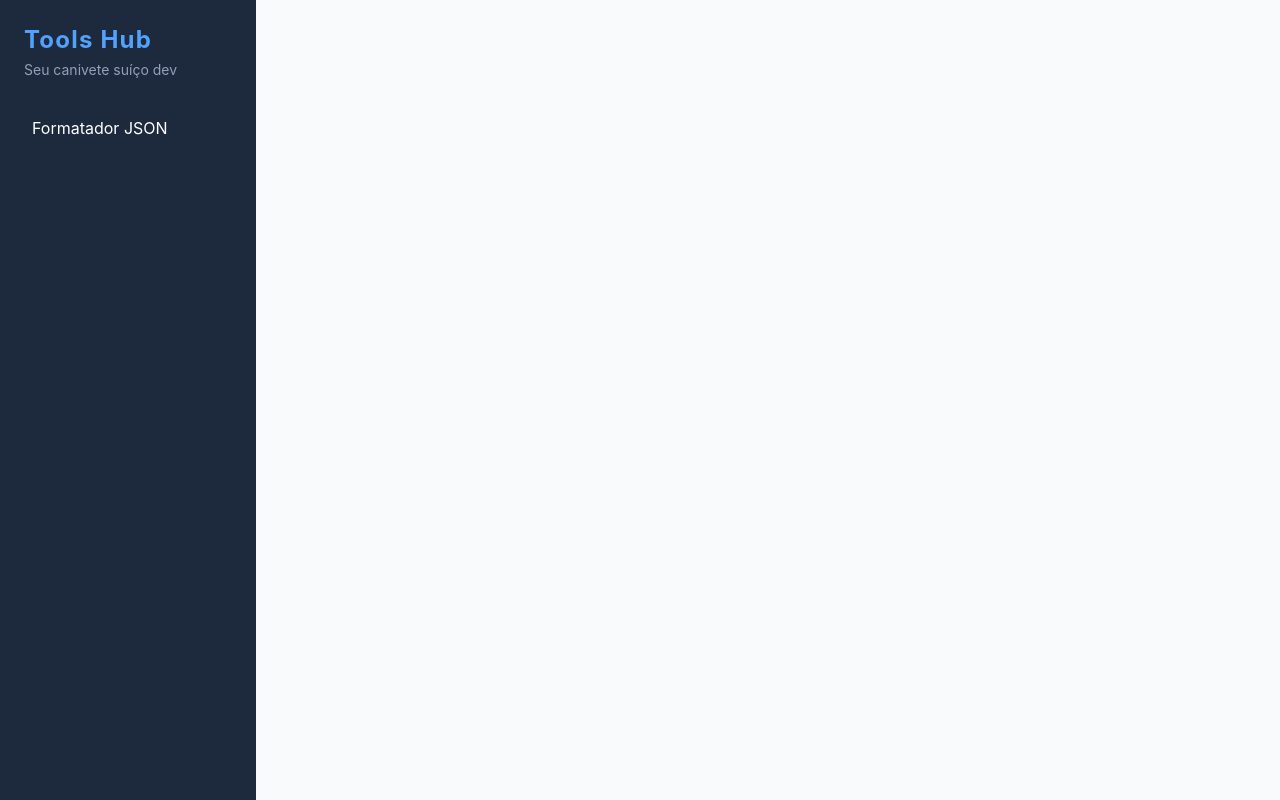
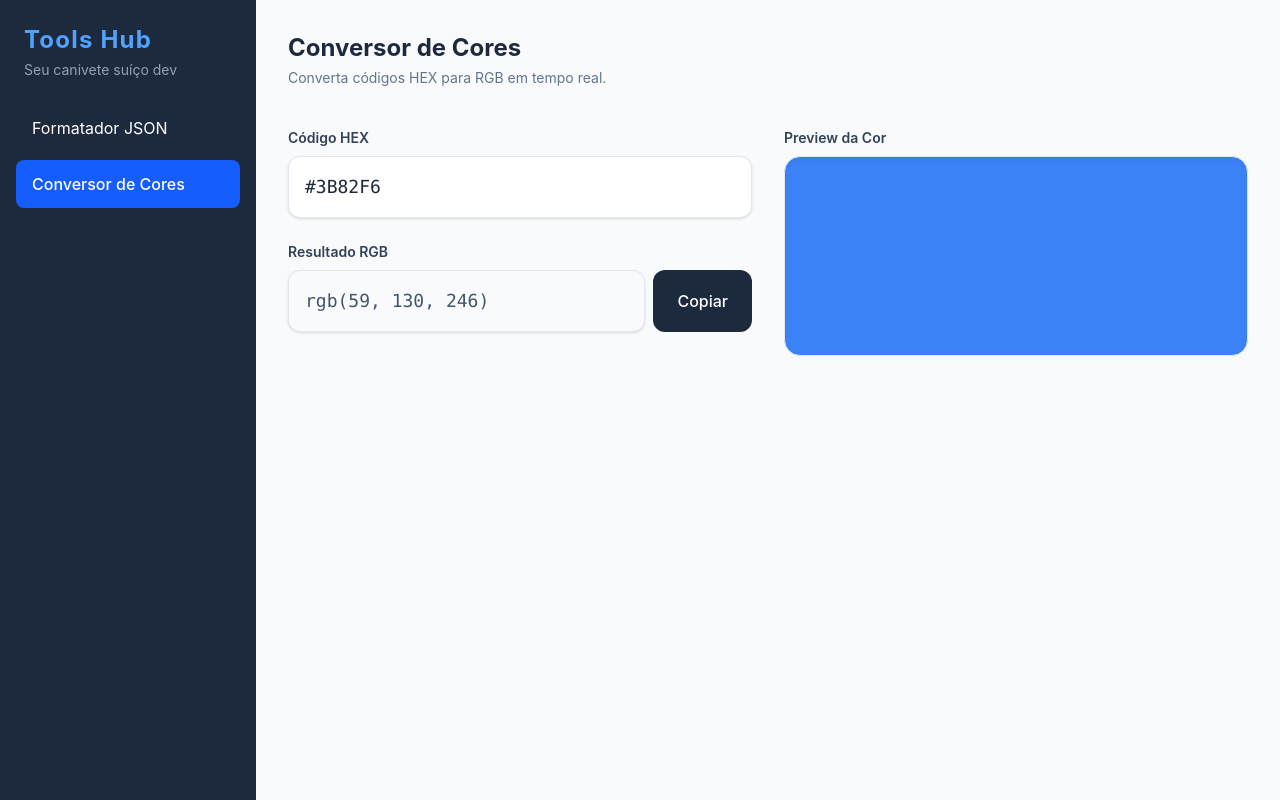
Before and after one commit to venidobler/tools-hub, a Vue app: page /cores in a window 1280 px wide. Built offline with nearby package versions, Linux system fonts and the light colour scheme.

Commit message:
feat: adicionada ferramenta de conversão de cores (HEX para RGB)

```diff
--- a/src/App.vue
+++ b/src/App.vue
@@ -18,6 +18,13 @@ import { RouterLink, RouterView } from 'vue-router'
         >
           Formatador JSON
         </RouterLink>
+
+        <RouterLink
+          to="/cores"
+          class="block px-4 py-3 rounded-lg transition-colors hover:bg-slate-700 active-link"
+        >
+          Conversor de Cores
+        </RouterLink>
       </nav>
     </aside>
 
--- a/src/router/index.js
+++ b/src/router/index.js
@@ -1,5 +1,6 @@
 import { createRouter, createWebHistory } from 'vue-router'
 import JsonFormatter from '../views/JsonFormatter.vue'
+import ColorConverter from '../views/ColorConverter.vue'
 
 const router = createRouter({
   history: createWebHistory(import.meta.env.BASE_URL),
@@ -8,6 +9,10 @@ const router = createRouter({
       path: '/',
       name: 'json-formatter',
       component: JsonFormatter
+    },
+    { path: '/cores',
+      name: 'color-converter',
+      component: ColorConverter
     }
   ]
 })
--- /dev/null
+++ b/src/views/ColorConverter.vue
@@ -0,0 +1,84 @@
+<script setup>
+import { ref, computed } from 'vue'
+
+const hexInput = ref('#3b82f6')
+
+const isValidHex = computed(() => {
+  return /^#([0-9A-F]{3}){1,2}$/i.test(hexInput.value)
+})
+
+const rgbColor = computed(() => {
+  if (!isValidHex.value) return 'Formato inválido'
+
+  let hex = hexInput.value.replace('#', '')
+  if (hex.length === 3) {
+    hex = hex.split('').map(char => char + char).join('')
+  }
+
+  const r = parseInt(hex.substring(0, 2), 16)
+  const g = parseInt(hex.substring(2, 4), 16)
+  const b = parseInt(hex.substring(4, 6), 16)
+
+  return `rgb(${r}, ${g}, ${b})`
+})
+
+const copyColor = (colorString) => {
+  if (colorString && isValidHex.value) {
+    navigator.clipboard.writeText(colorString)
+    alert(`Copiado: ${colorString}`)
+  }
+}
+</script>
+
+<template>
+  <div class="flex flex-col gap-6 h-[calc(100vh-8rem)]">
+    <div>
+      <h2 class="text-2xl font-bold text-slate-800">Conversor de Cores</h2>
+      <p class="text-slate-500 text-sm mt-1">Converta códigos HEX para RGB em tempo real.</p>
+    </div>
+
+    <div class="grid grid-cols-1 md:grid-cols-2 gap-8 mt-4">
+      <div class="flex flex-col gap-6">
+        <div class="flex flex-col gap-2">
+          <label class="font-semibold text-slate-700 text-sm">Código HEX</label>
+          <input
+            v-model="hexInput"
+            type="text"
+            maxlength="7"
+            class="p-4 border border-slate-200 rounded-xl bg-white focus:ring-2 focus:ring-blue-500 font-mono text-lg uppercase outline-none shadow-sm transition-all"
+            :class="{'border-red-400 focus:ring-red-400': !isValidHex}"
+            placeholder="#000000"
+          />
+        </div>
+
+        <div class="flex flex-col gap-2">
+          <label class="font-semibold text-slate-700 text-sm">Resultado RGB</label>
+          <div class="flex gap-2">
+            <input
+              :value="rgbColor"
+              readonly
+              type="text"
+              class="flex-1 p-4 border border-slate-200 rounded-xl bg-slate-50 font-mono text-lg outline-none shadow-sm text-slate-600"
+            />
+            <button
+              @click="copyColor(rgbColor)"
+              :disabled="!isValidHex"
+              class="px-6 bg-slate-800 text-white font-medium rounded-xl hover:bg-slate-700 disabled:opacity-50 transition-colors"
+            >
+              Copiar
+            </button>
+          </div>
+        </div>
+      </div>
+
+      <div class="flex flex-col gap-2">
+        <label class="font-semibold text-slate-700 text-sm">Preview da Cor</label>
+        <div
+          class="flex-1 rounded-2xl shadow-inner border border-slate-200 min-h-[200px] transition-colors duration-300"
+          :style="{ backgroundColor: isValidHex ? hexInput : '#f8fafc' }"
+        >
+        </div>
+      </div>
+    </div>
+  </div>
+</template>
```
